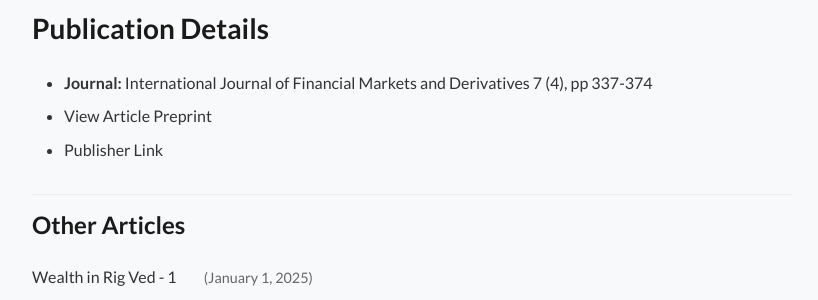
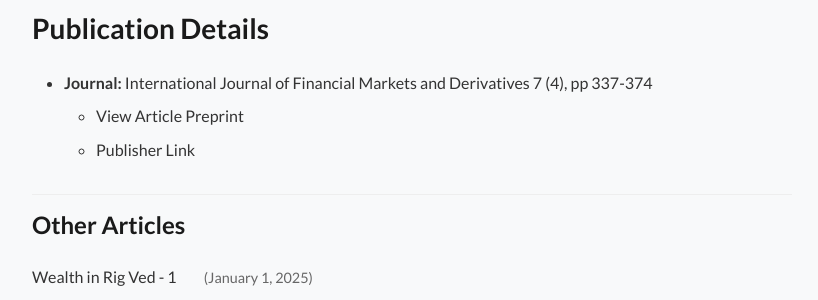
Before and after one commit to sudhanshupani/sudhanshupani.github.io, a Jekyll site: the page built from _research/auction-as-a-search.md, in a window 1280 px wide. Shown: the part 540-840 px from the top of the page, without its empty margins (228-1046 px from the left). Built offline with Jekyll 4.4.1, drawn with Linux system fonts in a browser that asks for light colours.

```diff
--- a/_research/auction-as-a-search.md
+++ b/_research/auction-as-a-search.md
@@ -13,6 +13,6 @@ abstract: "The tatonnement process in high frequency order driven markets is mod
 {{ page.abstract }}
 
 ### Publication Details
-* **Journal:** {{ page.journal }}
-* [View Article Preprint]({{ page.pdf_url | relative_url }})
-* [Publisher Link]({{ page.doi }})
+- **Journal:** {{ page.journal }}
+  - [View Article Preprint]({{ page.pdf_url | relative_url }})
+  - [Publisher Link]({{ page.doi }})
```
